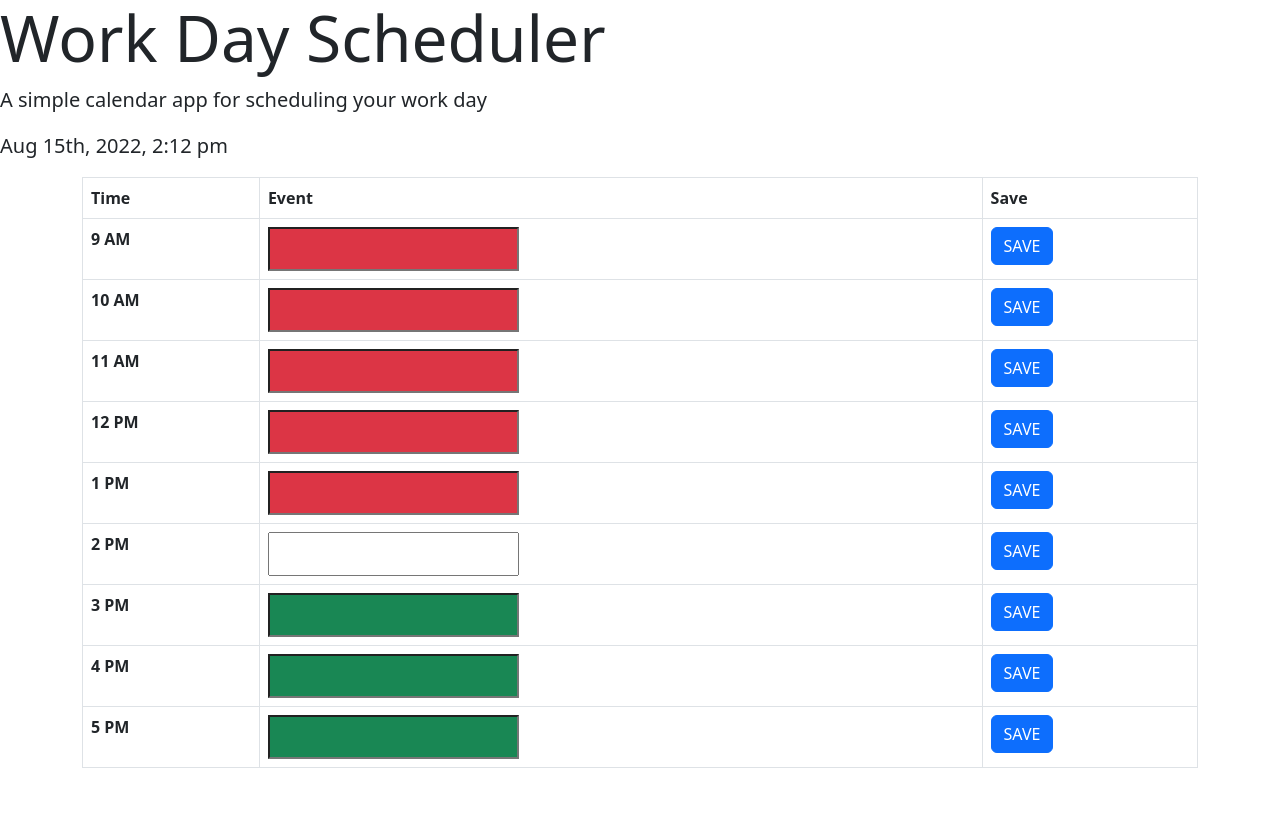
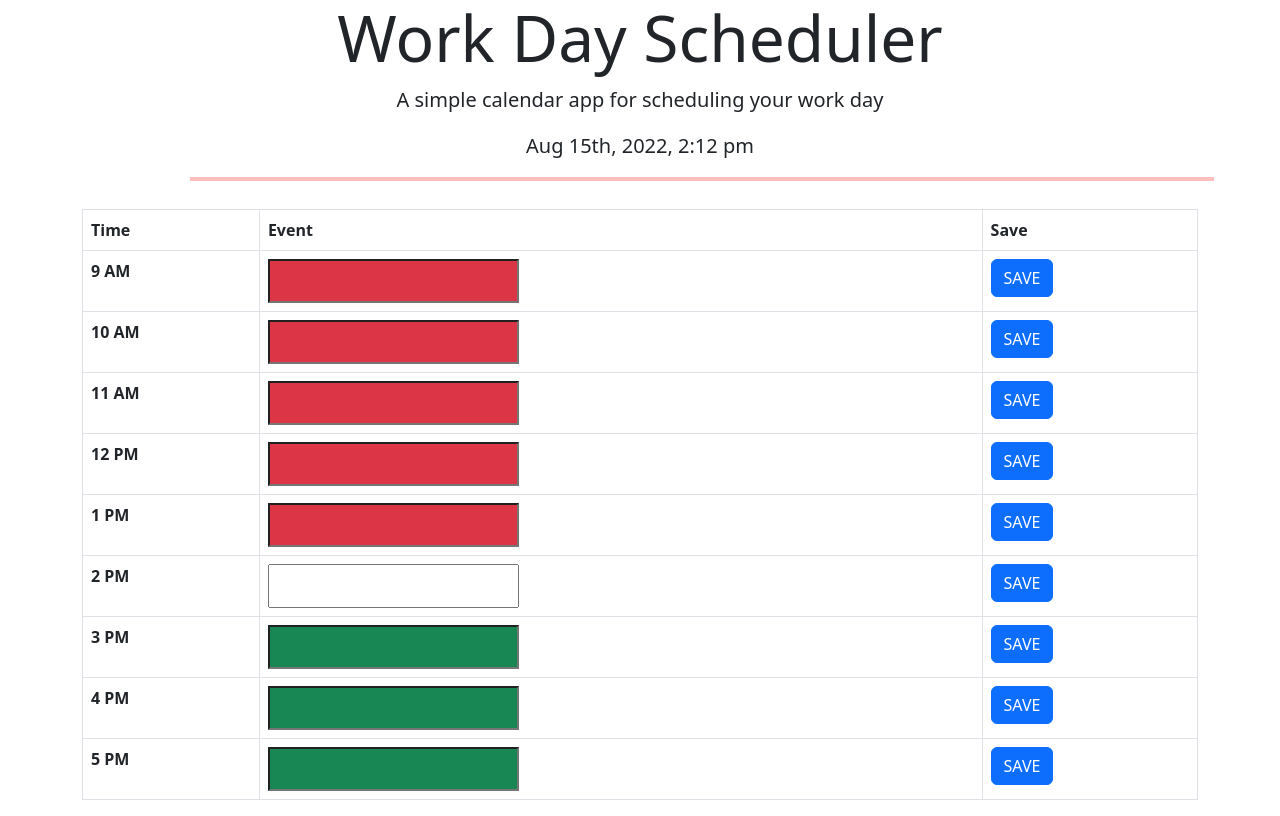
Before and after one commit to SThevenot/module5, a plain HTML site: page index.html in a window 1280 px wide. Drawn offline with nearby package versions, Linux system fonts and the light colour scheme.

Commit message:
added readme and finishing touches

```diff
--- a/assets/js/script.js
+++ b/assets/js/script.js
@@ -29,6 +29,7 @@ btn.forEach((element) => {
       window.localStorage.setItem("9", JSON.stringify(td9));
     var retrievetd9 = localStorage.getItem("9");
     console.log(retrievetd9);
+    alert("Event has been saved!");
     });
   });
 
--- a/index.html
+++ b/index.html
@@ -28,10 +28,11 @@
   </head>
 
   <body>
-    <header class="jumbotron">
-      <h1 class="display-3">Work Day Scheduler</h1>
-      <p class="lead">A simple calendar app for scheduling your work day</p>
+    <header class="jumbotron" style="text-align:center; padding-bottom: 20px;">
+      <h1 class="display-3 mx-auto">Work Day Scheduler</h1>
+      <p class="lead mx-auto">A simple calendar app for scheduling your work day</p>
       <p id="currentDay" class="lead"></p>
+      <hr style="border: 2px solid red; width: 80%; margin: 8px 190px;">
     </header>
     <div class="container">
       <!-- Timeblocks go here -->
```
Also changed, not shown: assets/images/ss1-mod5.png (added), assets/images/ss2-mod5.png (added), 1 other file.
